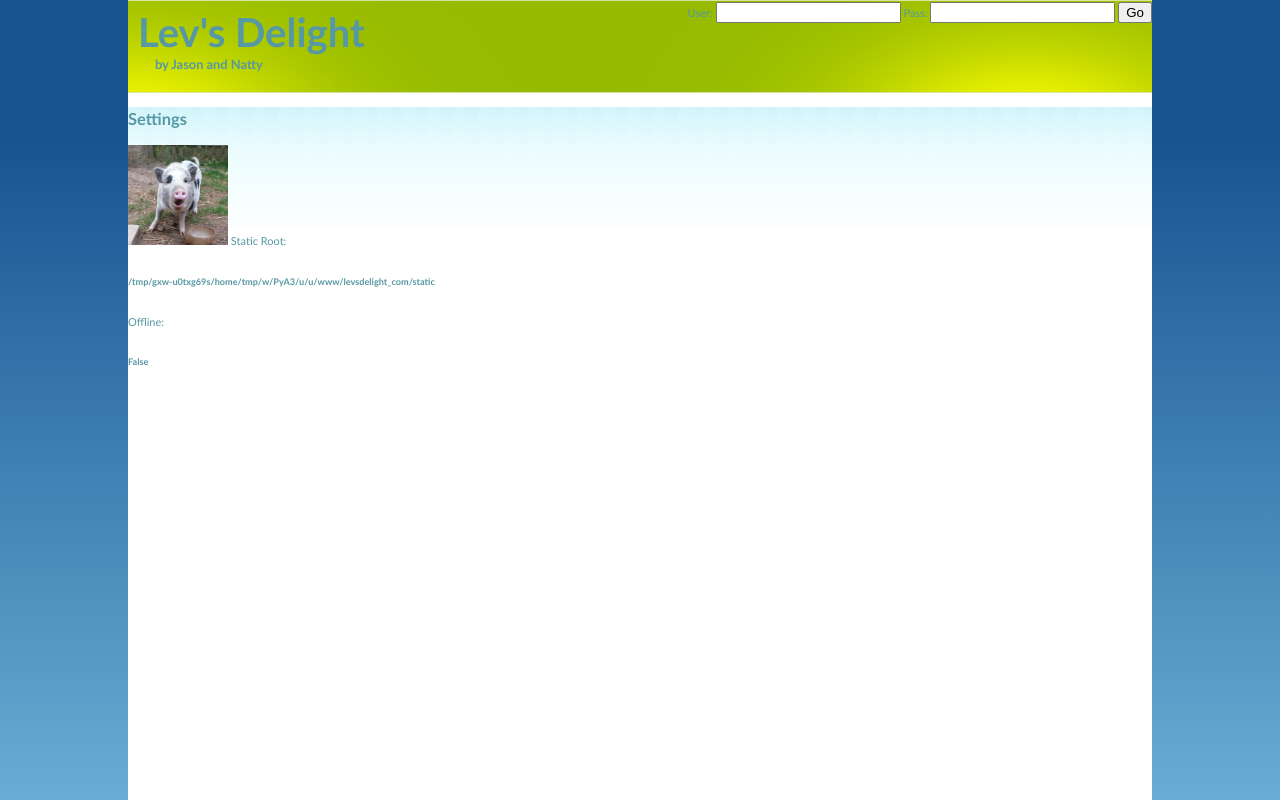
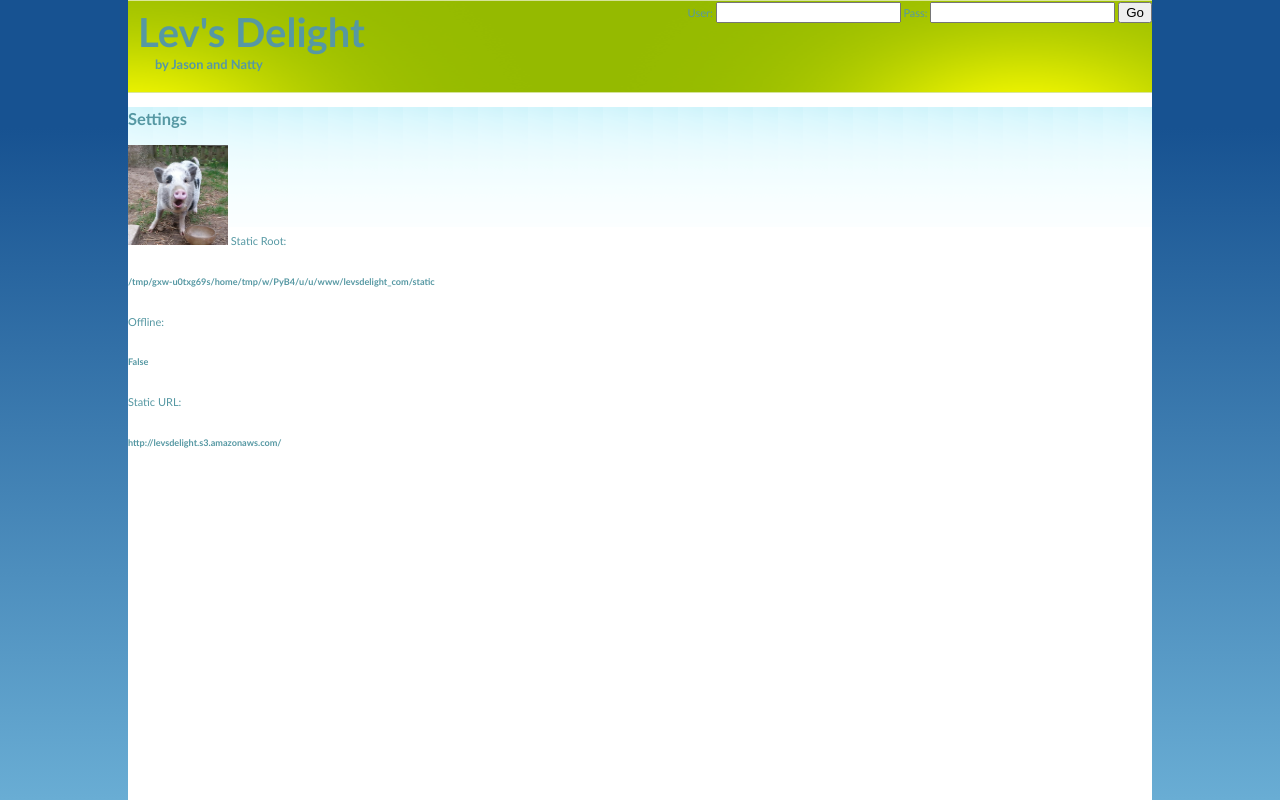
Before and after one commit to jasonlevinsohn/levsdelight3, a Django app: page / in a window 1280 px wide. Run offline with Django 3.2, Linux system fonts and the light colour scheme; tables that the repository leaves empty hold one stand-in row (values such as "Sample post"); some libraries are stand-ins or nearby versions.

Commit message:
added static url for testing

```diff
--- a/levsdelight_com/templates/base.html
+++ b/levsdelight_com/templates/base.html
@@ -31,6 +31,7 @@
             <!-- Project Root: <h5>{{ projectPath }}</h5> -->
             Static Root: <h5>{{ staticPath }}</h5>
             Offline: <h5> {{ offline }} </h5>
+            Static URL: <h5> {{ staticUrl }} </h5>
 
             </div>
             {% block content %}
--- a/levsdelight_com/views.py
+++ b/levsdelight_com/views.py
@@ -13,12 +13,14 @@ def home(request, template='base.html'):
     pPath = settings.PROJECT_ROOT
     stPath = settings.STATIC_ROOT
     offline = settings.OFFLINE
+    staticUrl = settings.STATIC_URL
 
     return render_to_response(template, {
             'slideOne' : slideOne,
             'settingsPath' : sPath,
             'projectPath' : pPath,
             'staticPath' : stPath,
+            'staticUrl' : staticUrl,
             'offline' : offline,
         }, context_instance = RequestContext(request))
 
```
